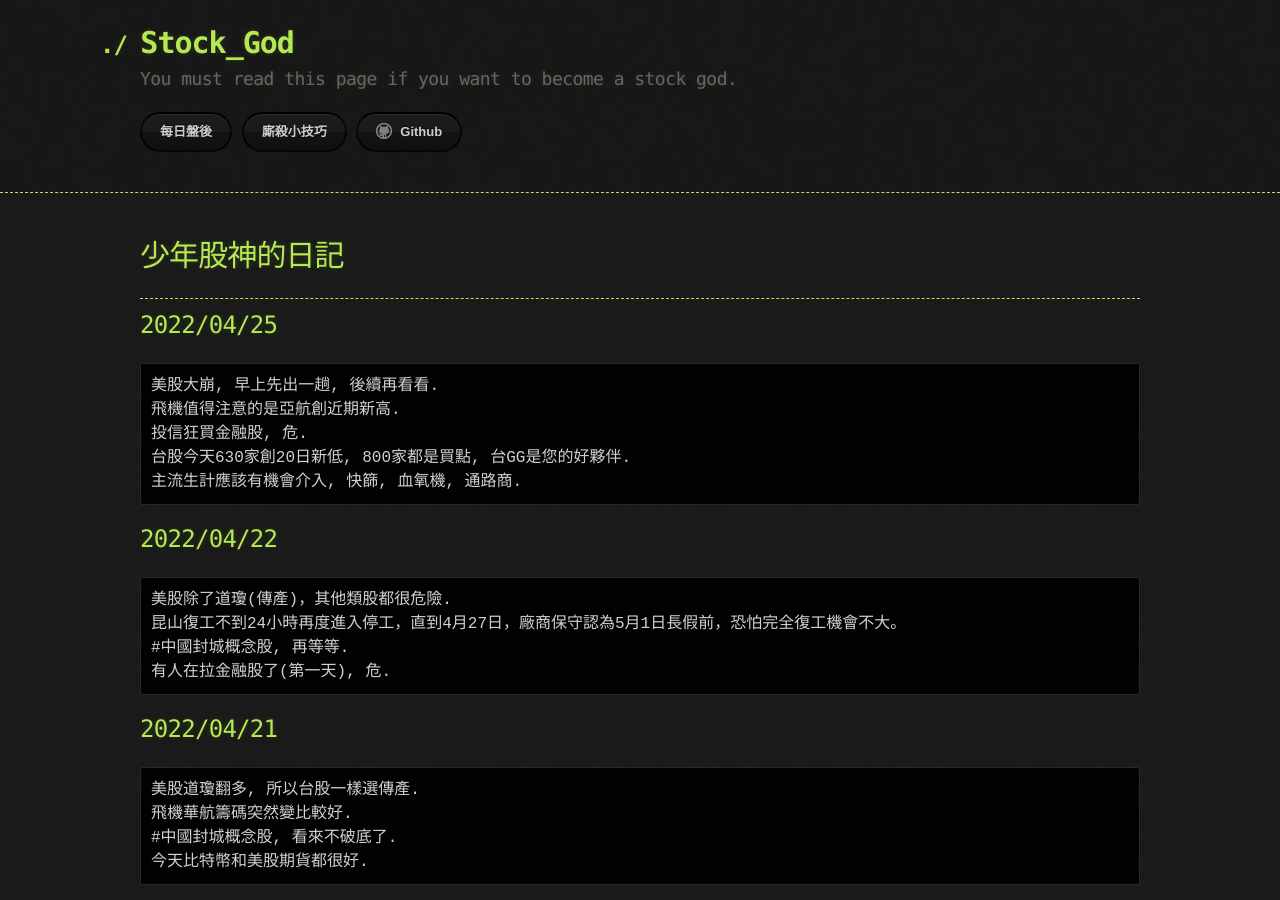
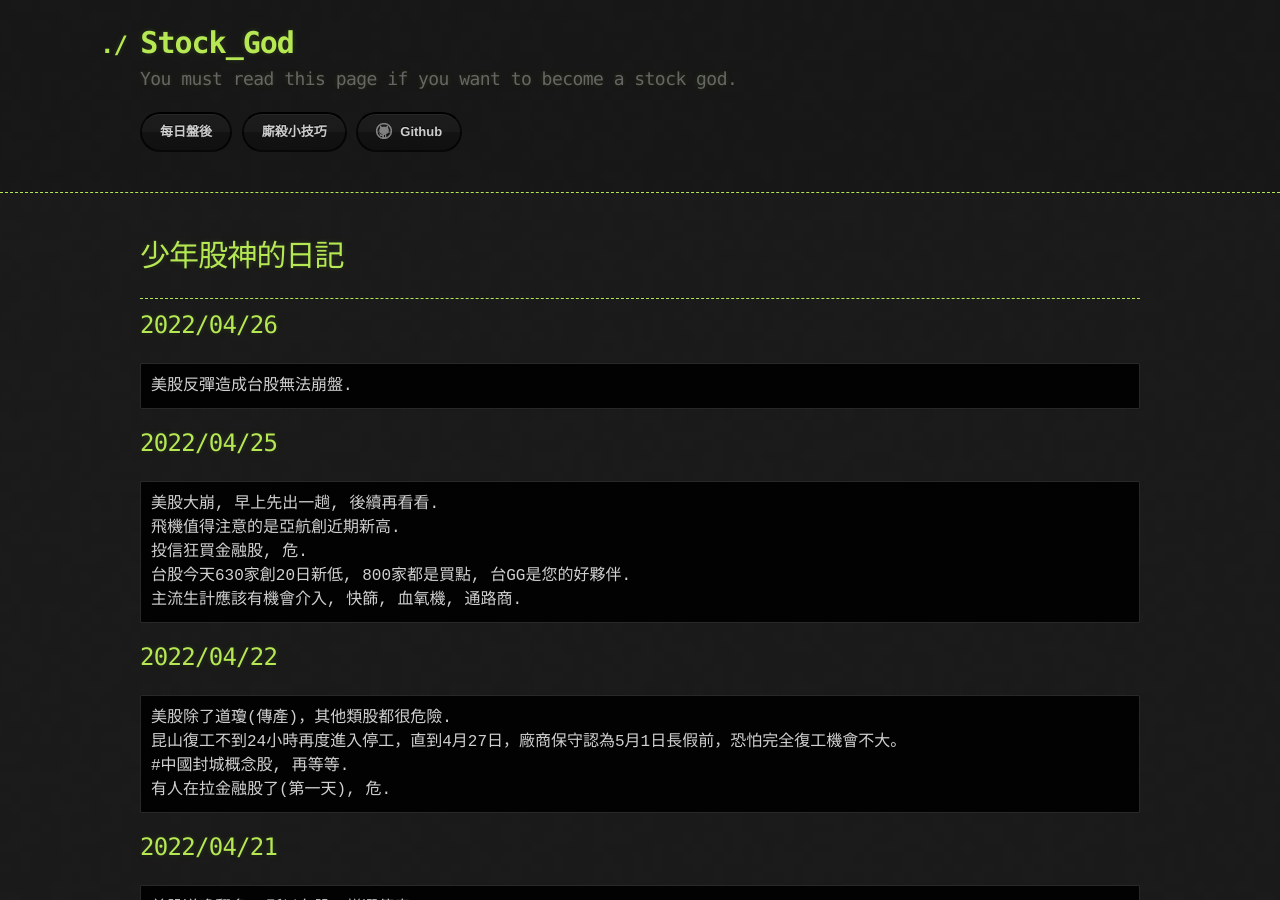
Before and after one commit to lepg5487/Stock_God, a Jekyll site: the page built from index.md, in a window 1280 px wide and 900 px high. Built offline with Jekyll 4.4.1, drawn with Linux system fonts in a browser that asks for light colours; our own code applies the rules of GitHub Pages for plain Markdown files.

Commit message:
Update index.md

````diff
--- a/index.md
+++ b/index.md
@@ -5,6 +5,11 @@ layout: testlayouts
 # 少年股神的日記
 
 ---
+
+## 2022/04/26
+```
+美股反彈造成台股無法崩盤.
+```
 
 ## 2022/04/25
 ```
````
